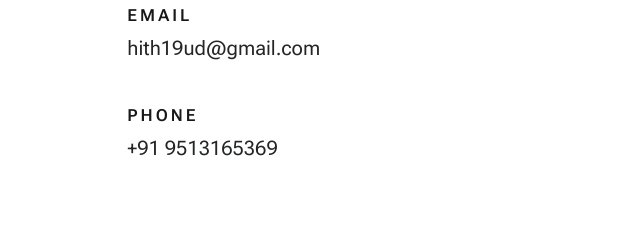
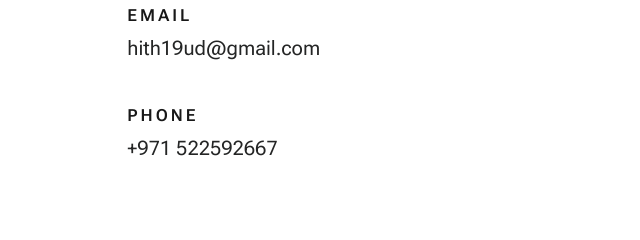
Before and after one commit to hitheshdinakar19/portfolio, a plain HTML site: page contact.html in a window 1280 px wide. Shown: the part 1726-1966 px from the top of the page, 620-1260 px from the left. Drawn offline with Linux system fonts and the light colour scheme.

Commit message:
Update contact.html

```diff
--- a/contact.html
+++ b/contact.html
@@ -146,7 +146,7 @@
                                     <div class="contact-block">
                                         <h6>Phone</h6>
                                         <ul class="contact-list">
-                                            <li><a href="tel:+919513165369">+91 9513165369</a></li>
+                                            <li><a href="tel:+919513165369">+971 522592667</a></li>
                                         </ul>
                                     </div>
 
```
